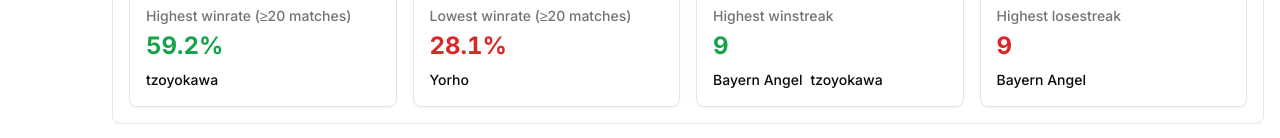
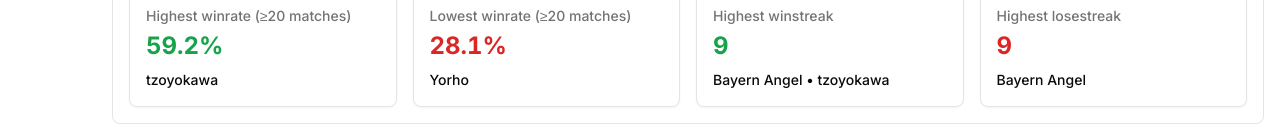
Before and after one commit to fng3r/cis-haxball-elo, a Next.js app: page /leaders in a window 1280 px wide. Shown: the part 509-647 px from the top of the page. Built offline with nearby package versions, Linux system fonts and the light colour scheme.

Commit message:
add sepearator bwtween leader nicknames

```diff
--- a/components/season-page-content.tsx
+++ b/components/season-page-content.tsx
@@ -44,9 +44,10 @@ function StatCard({
       <CardContent className="p-4">
         <p className="text-muted-foreground text-sm font-medium mb-1">{title}</p>
         <p className={cn("text-2xl font-bold tabular-nums mb-2", valueClassName)}>{value}</p>
-        <div className="flex flex-wrap gap-x-2 gap-y-0.5 text-sm">
-          {leaders.map((l) => (
-            <span key={l.nickname} className="font-medium">
+        <div className="text-sm font-medium">
+          {leaders.map((l, index) => (
+            <span key={l.nickname}>
+              {index > 0 ? " • " : ""}
               {l.nickname}
             </span>
           ))}
```
